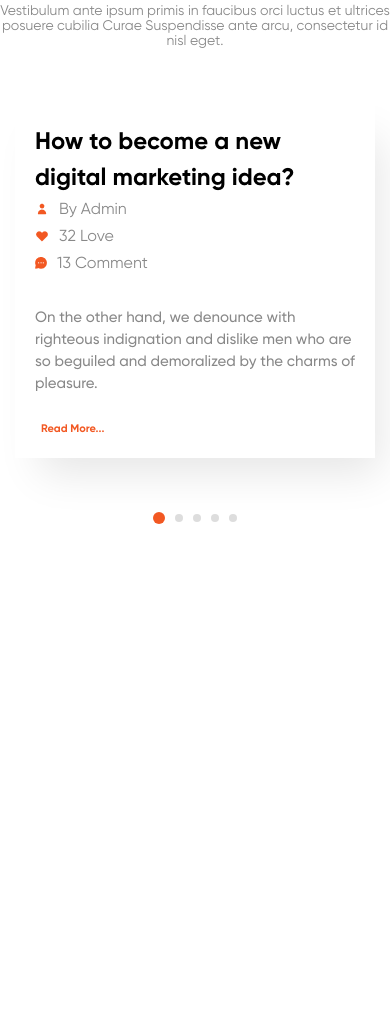
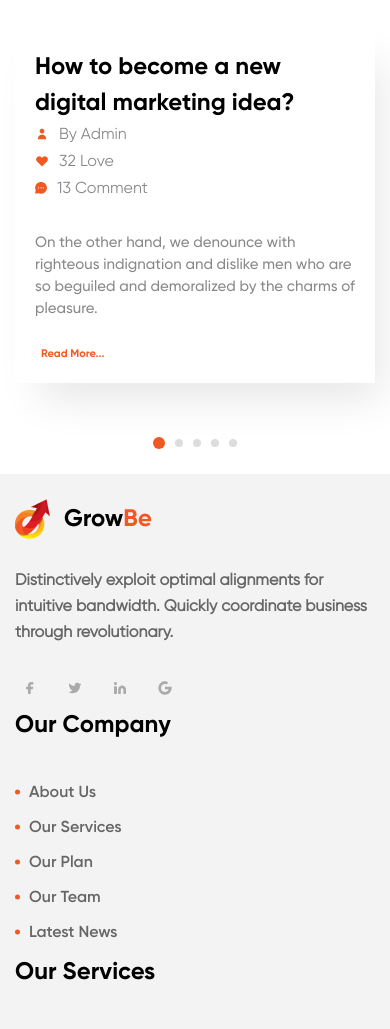
Before and after one commit to ELegek/GrowBe, a website: page app/index.html in a window 390 px wide. Shown: the part 9223-10252 px from the top of the page. Before the commit the page ends 9797 px from the top, so only its background shows below. Drawn offline with Linux system fonts and the light colour scheme.

Commit message:
responsive footer

```diff
--- a/app/index.html
+++ b/app/index.html
@@ -502,7 +502,7 @@
         </div>
       </section>
 
-      <section class="clients">
+      <section class="clients _block">
         <div class="container-fluid">
           <h2 class="clients__title _title">Our Clients Say</h2>
           <p class="clients__subtitle _subtitle">Our in - house search engine experts deliver profitable Google,
@@ -571,7 +571,7 @@
         </div>
       </section>
 
-      <section class="news">
+      <section class="news _block">
         <h2 class="news__title _title">Our Latest News</h2>
         <p class="news__subtitle _subtitle">Vestibulum ante ipsum primis in faucibus orci luctus et ultrices posuere
           cubilia
@@ -720,12 +720,9 @@
 
         </div>
       </section>
+    </main>
 
-      <!--
-
-
-    </main>
-    <footer class="footer page__section_7">
+    <footer class="footer page__section_7 _block">
       <div class="footer__content">
         <div class="container">
           <div class="footer__inner">
@@ -840,10 +837,9 @@
       </div>
     </footer>
   </div>
--->
 
 
-      <script src="js/main.min.js"></script>
+  <script src="js/main.min.js"></script>
 </body>
 
 </html>
--- a/app/js/main.js
+++ b/app/js/main.js
@@ -88,6 +88,7 @@ if (menuLinks.length > 0) {
 
 $(function () {
 
+
     $('.clients__slider').slick({
         arrows: false,
         dots: true,
--- a/app/scss/_media.scss
+++ b/app/scss/_media.scss
@@ -155,6 +155,23 @@
 
     .speed__title {
         white-space: normal;
+    }
+
+    .footer__inner {
+        flex-wrap: wrap;
+
+    }
+
+    .footer__social {
+        width: 100%;
+
+        .logo {
+            margin-bottom: 20px;
+        }
+    }
+
+    .footer__menu {
+        width: 185px;
     }
 }
 
@@ -358,6 +375,11 @@
         font-size: 14px;
         line-height: 23px;
     }
+
+    .footer__copyright p {
+        font-size: 12px;
+        line-height: 15px;
+    }
 }
 
 @media (max-width: 520px) {
```
Also changed, not shown: app/css/style.min.css.
